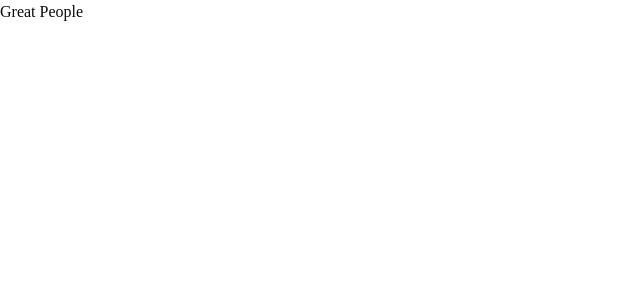
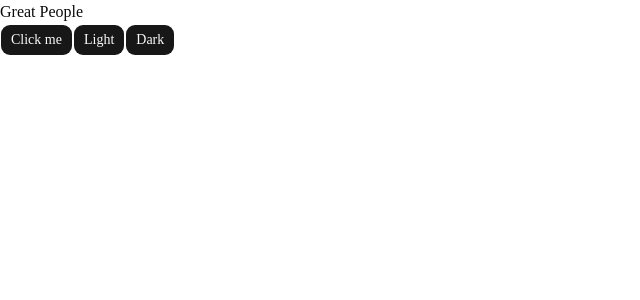
Before and after one commit to 3nn3n/ai-bus, a Next.js app: page / in a window 1280 px wide. Shown: the top 300 px of the page, without its empty margins (0-640 px from the left). Built offline with nearby package versions, Linux system fonts and the light colour scheme.

Commit message:
Dark mode initiated by ShadCN

```diff
--- a/app/layout.js
+++ b/app/layout.js
@@ -1,5 +1,6 @@
 import { Geist, Geist_Mono } from "next/font/google";
 import "./globals.css";
+import Provider from "./provider";
 
 const geistSans = Geist({
   variable: "--font-geist-sans",
@@ -19,10 +20,14 @@ export const metadata = {
 export default function RootLayout({ children }) {
   return (
     <html
-      lang="en"
+      lang="en" suppressHydrationWarning
       className={`${geistSans.variable} ${geistMono.variable} h-full antialiased`}
     >
-      <body className="min-h-full flex flex-col">{children}</body>
+      <body className="min-h-full flex flex-col">
+        <Provider>
+          {children}
+        </Provider>
+        </body>
     </html>
   );
 }
--- a/app/page.js
+++ b/app/page.js
@@ -1,9 +1,17 @@
+"use client";
 import Image from "next/image";
+import { Button } from "@/components/ui/button";
+import { useTheme } from "next-themes";
 
 export default function Home() {
+  const {setTheme} = useTheme()
   return (
     <div>
       <h2>Great People</h2>
+      <Button>Click me</Button>
+      <Button onClick={() => setTheme("light")}>Light</Button>
+      <Button onClick={() => setTheme("dark")}>Dark</Button>
+
     </div>
   );
 }
--- /dev/null
+++ b/app/provider.jsx
@@ -0,0 +1,18 @@
+import React from 'react'
+import { ThemeProvider as NextThemesProvider } from "next-themes"
+
+function Provider({children,
+  ...props}) {
+  return (
+    <NextThemesProvider
+            attribute="class"
+            defaultTheme="system"
+            enableSystem
+            disableTransitionOnChange
+           {...props}>
+      <div>{children}</div>
+      </NextThemesProvider>
+  )
+}
+
+export default Provider
--- a/package.json
+++ b/package.json
@@ -13,6 +13,7 @@
     "clsx": "^2.1.1",
     "lucide-react": "^1.0.1",
     "next": "16.2.1",
+    "next-themes": "^0.4.6",
     "radix-ui": "^1.4.3",
     "react": "19.2.4",
     "react-dom": "19.2.4",
```
Also changed, not shown: 1 other file (tests, documents, lock files or other folders).
